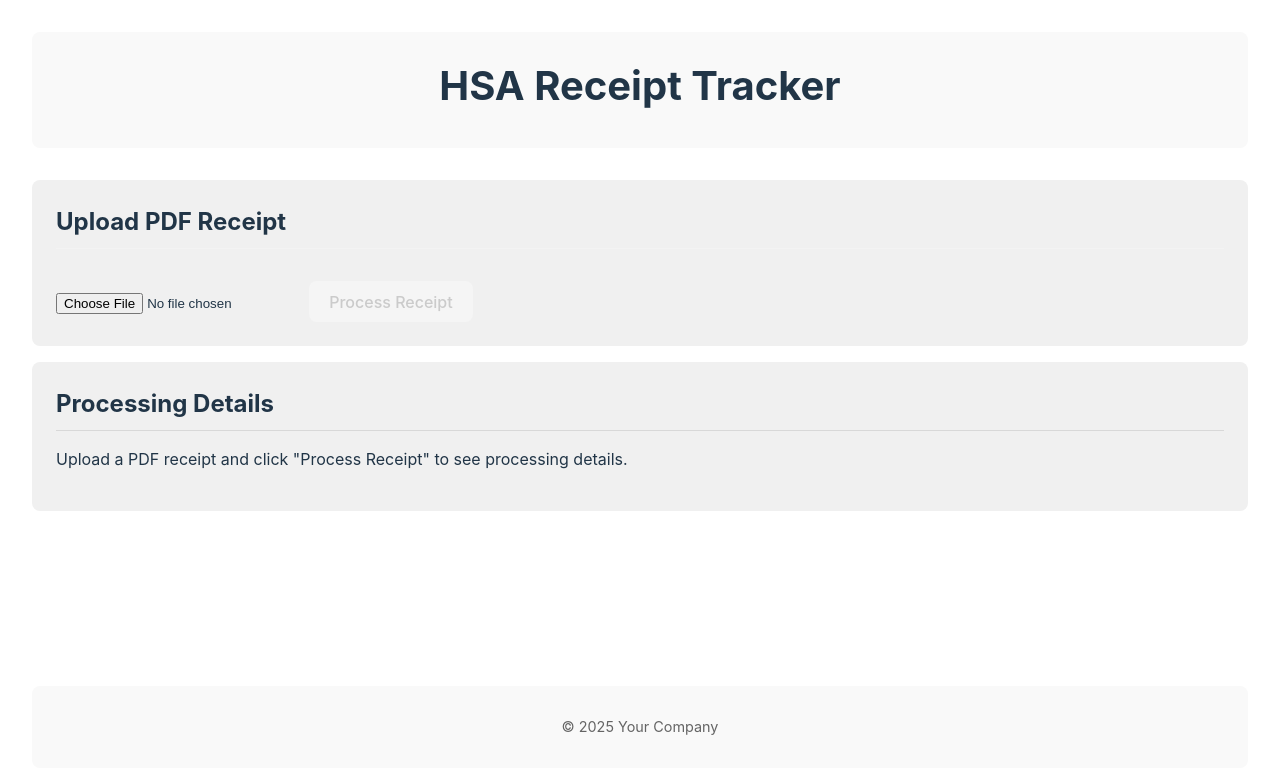
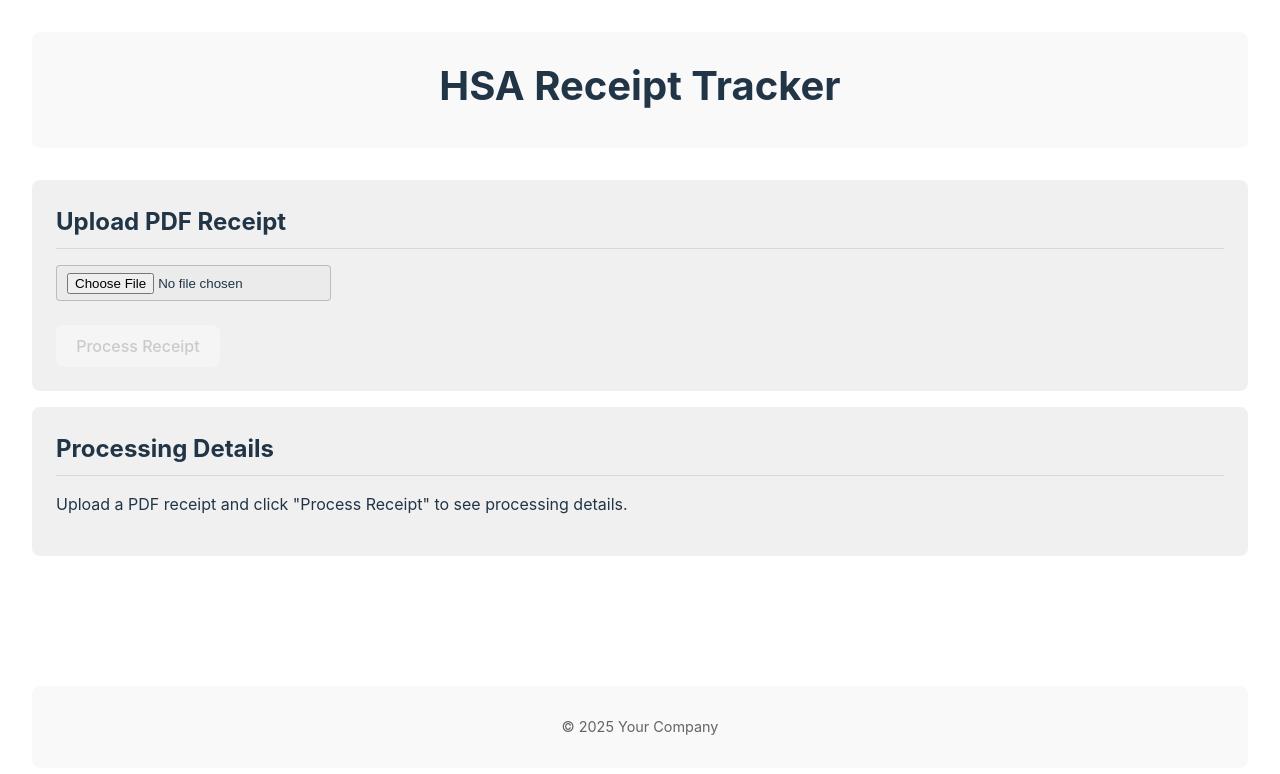
Before and after one commit to pbrao/hsa, a React (Vite) app: page / in a window 1280 px wide. Shown: the top 774 px of the page. Built offline with nearby package versions, Linux system fonts and the light colour scheme.

Commit message:
style: Restore file input styling

```diff
--- a/src/index.css
+++ b/src/index.css
@@ -165,11 +165,11 @@ button:focus-visible {
    margin-bottom: 1rem;
 }
 
-/* Remove these rules if no longer needed */
-/*
+/* Add back or ensure these styles exist */
 .upload-section input[type="file"] {
-  display: block;
-  margin-bottom: 1rem;
+  display: block; /* Or inline-block, depending on desired layout */
+  margin-top: 0.5rem; /* Add some space above */
+  margin-bottom: 0.5rem; /* Add some space below */
   color: inherit;
   padding: 0.5em 0.75em;
   border: 1px solid rgba(255, 255, 255, 0.3);
```
